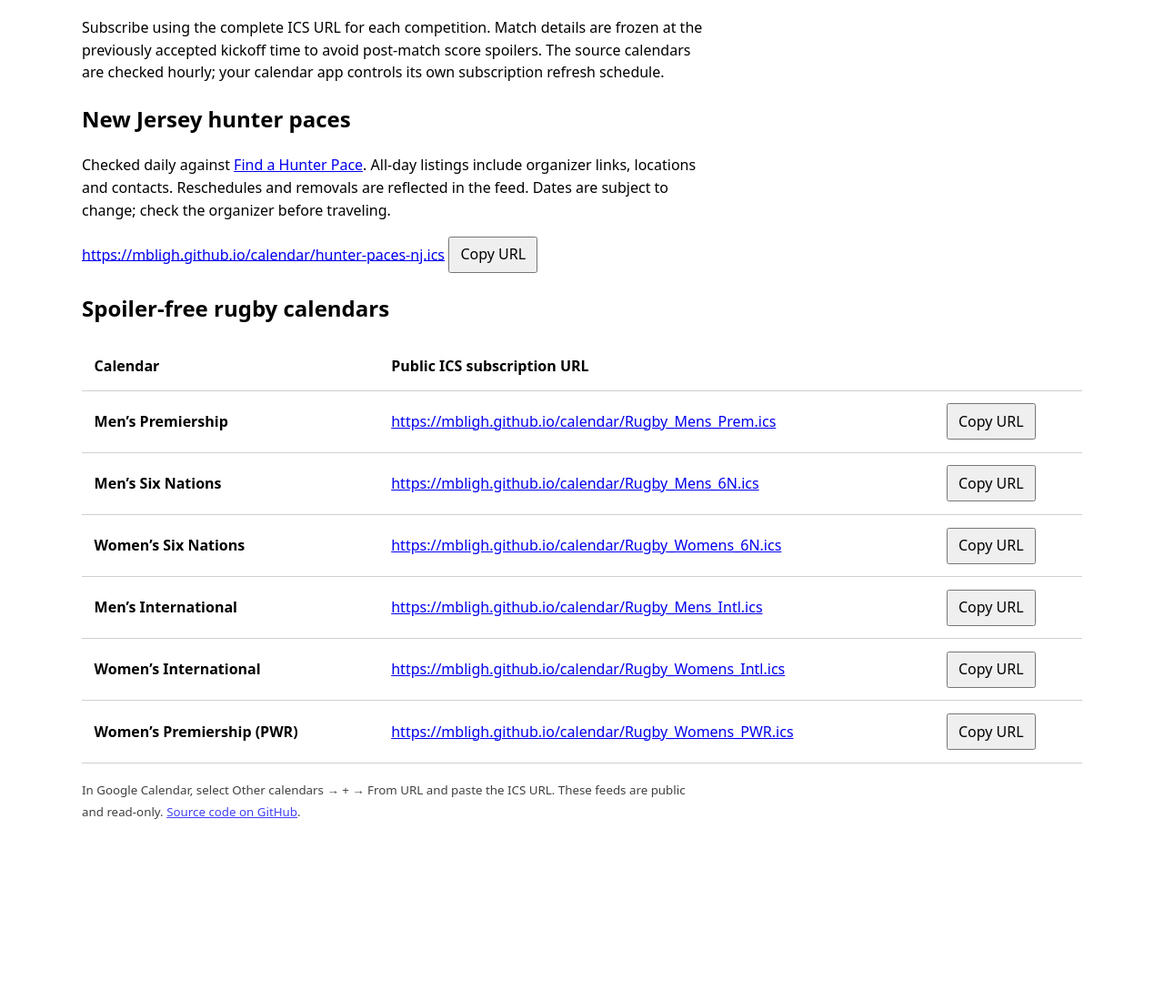
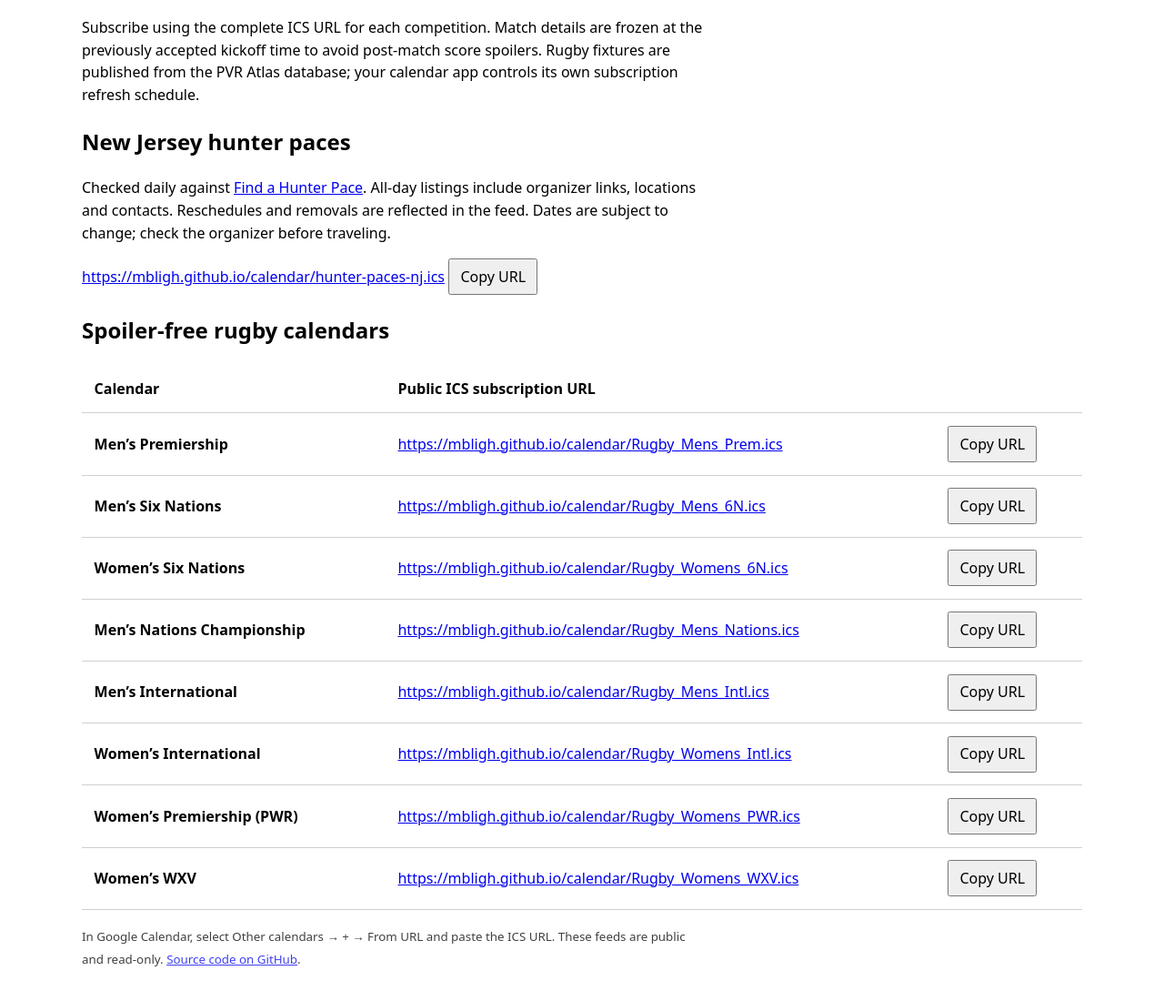
Before and after one commit to mbligh/calendar, a plain HTML site: page docs/index.html in a window 1280 px wide. Shown: the part 90-1190 px from the top of the page at 91% size. Before the commit the page ends 1042 px from the top, so only its background shows below. Drawn offline with Linux system fonts and the light colour scheme.

Commit message:
Clean Six Nations duplicates and complete public calendar index

```diff
--- a/docs/index.html
+++ b/docs/index.html
@@ -10,7 +10,7 @@
 </head>
 <body>
 <h1>Public calendars</h1>
-<p>Subscribe using the complete ICS URL for each competition. Match details are frozen at the previously accepted kickoff time to avoid post-match score spoilers. The source calendars are checked hourly; your calendar app controls its own subscription refresh schedule.</p>
+<p>Subscribe using the complete ICS URL for each competition. Match details are frozen at the previously accepted kickoff time to avoid post-match score spoilers. Rugby fixtures are published from the PVR Atlas database; your calendar app controls its own subscription refresh schedule.</p>
 <h2>New Jersey hunter paces</h2>
 <p>Checked daily against <a href="http://www.findahunterpace.com/pacenj.html">Find a Hunter Pace</a>. All-day listings include organizer links, locations and contacts. Reschedules and removals are reflected in the feed. Dates are subject to change; check the organizer before traveling.</p>
 <p><a href="https://mbligh.github.io/calendar/hunter-paces-nj.ics">https://mbligh.github.io/calendar/hunter-paces-nj.ics</a> <button type="button" data-url="https://mbligh.github.io/calendar/hunter-paces-nj.ics">Copy URL</button></p>
@@ -19,9 +19,11 @@
 <tr><th scope="row">Men’s Premiership</th><td><a href="https://mbligh.github.io/calendar/Rugby_Mens_Prem.ics">https://mbligh.github.io/calendar/Rugby_Mens_Prem.ics</a></td><td><button type="button" data-url="https://mbligh.github.io/calendar/Rugby_Mens_Prem.ics">Copy URL</button></td></tr>
 <tr><th scope="row">Men’s Six Nations</th><td><a href="https://mbligh.github.io/calendar/Rugby_Mens_6N.ics">https://mbligh.github.io/calendar/Rugby_Mens_6N.ics</a></td><td><button type="button" data-url="https://mbligh.github.io/calendar/Rugby_Mens_6N.ics">Copy URL</button></td></tr>
 <tr><th scope="row">Women’s Six Nations</th><td><a href="https://mbligh.github.io/calendar/Rugby_Womens_6N.ics">https://mbligh.github.io/calendar/Rugby_Womens_6N.ics</a></td><td><button type="button" data-url="https://mbligh.github.io/calendar/Rugby_Womens_6N.ics">Copy URL</button></td></tr>
+<tr><th scope="row">Men’s Nations Championship</th><td><a href="https://mbligh.github.io/calendar/Rugby_Mens_Nations.ics">https://mbligh.github.io/calendar/Rugby_Mens_Nations.ics</a></td><td><button type="button" data-url="https://mbligh.github.io/calendar/Rugby_Mens_Nations.ics">Copy URL</button></td></tr>
 <tr><th scope="row">Men’s International</th><td><a href="https://mbligh.github.io/calendar/Rugby_Mens_Intl.ics">https://mbligh.github.io/calendar/Rugby_Mens_Intl.ics</a></td><td><button type="button" data-url="https://mbligh.github.io/calendar/Rugby_Mens_Intl.ics">Copy URL</button></td></tr>
 <tr><th scope="row">Women’s International</th><td><a href="https://mbligh.github.io/calendar/Rugby_Womens_Intl.ics">https://mbligh.github.io/calendar/Rugby_Womens_Intl.ics</a></td><td><button type="button" data-url="https://mbligh.github.io/calendar/Rugby_Womens_Intl.ics">Copy URL</button></td></tr>
 <tr><th scope="row">Women’s Premiership (PWR)</th><td><a href="https://mbligh.github.io/calendar/Rugby_Womens_PWR.ics">https://mbligh.github.io/calendar/Rugby_Womens_PWR.ics</a></td><td><button type="button" data-url="https://mbligh.github.io/calendar/Rugby_Womens_PWR.ics">Copy URL</button></td></tr>
+<tr><th scope="row">Women’s WXV</th><td><a href="https://mbligh.github.io/calendar/Rugby_Womens_WXV.ics">https://mbligh.github.io/calendar/Rugby_Womens_WXV.ics</a></td><td><button type="button" data-url="https://mbligh.github.io/calendar/Rugby_Womens_WXV.ics">Copy URL</button></td></tr>
 </tbody></table>
 <p><small>In Google Calendar, select Other calendars → + → From URL and paste the ICS URL. These feeds are public and read-only. <a href="https://github.com/mbligh/calendar">Source code on GitHub</a>.</small></p>
 <script>
```
Also changed, not shown: 3 other files.
